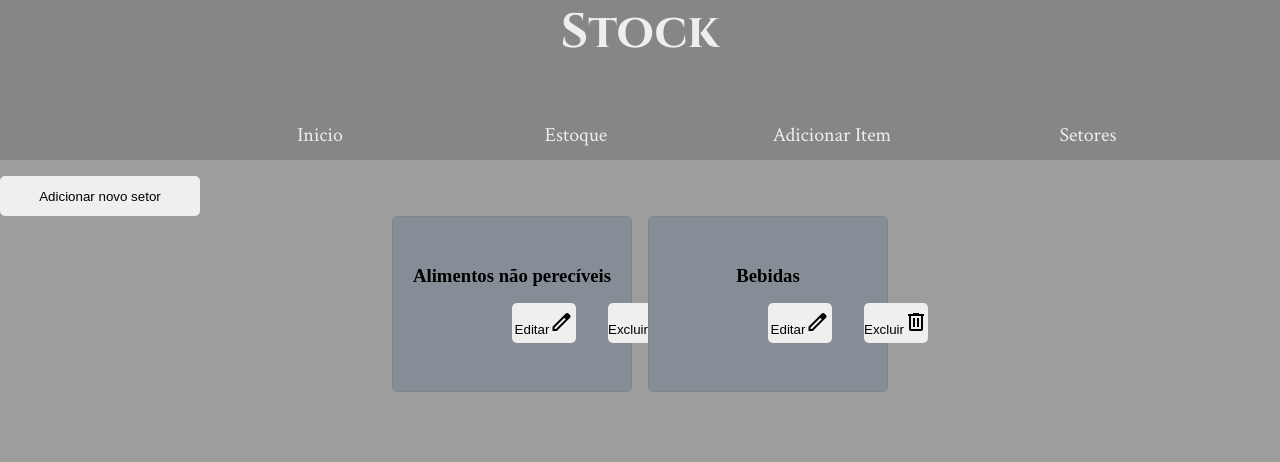
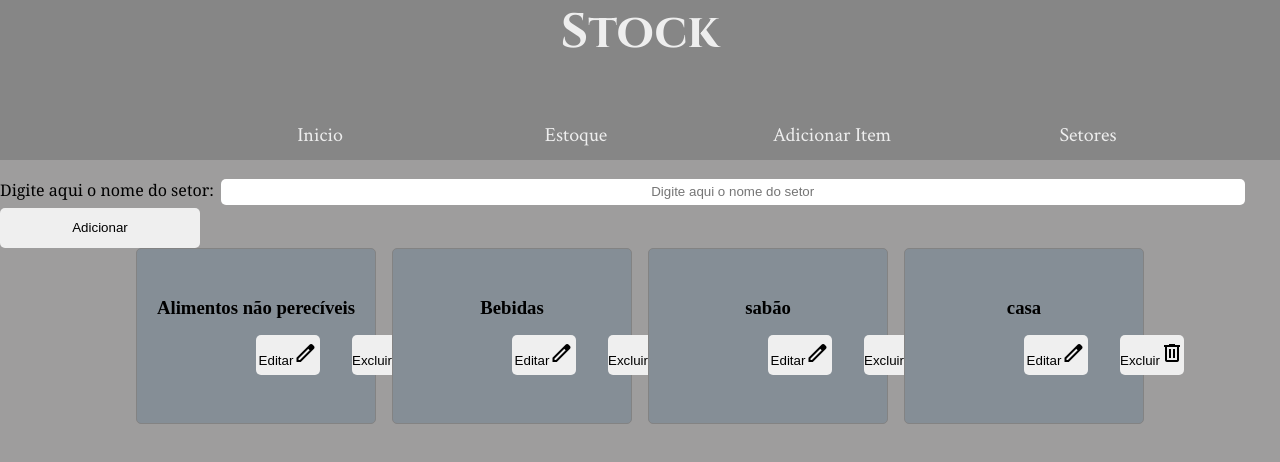
Before and after one commit to ismaelmartins5254/Stock, a React (Vite) app: page /AddSetor in a window 1280 px wide. Both pictures are taken after a click on the button "Adicionar novo setor". Shown: the top 462 px of the page. Built offline with nearby package versions, Linux system fonts and the light colour scheme; no server answers; data requests are answered from the project's data file.

Commit message:
sistema de adicionar novo setor concluido, falta estilização

```diff
--- a/db.json
+++ b/db.json
@@ -8,6 +8,14 @@
     {
       "id": 6,
       "name": "Bebidas"
+    },
+    {
+      "name": "sabão",
+      "id": 8
+    },
+    {
+      "name": "casa",
+      "id": 10
     }
   ]
 }
--- a/src/components/pages/AddSetor.jsx
+++ b/src/components/pages/AddSetor.jsx
@@ -5,6 +5,7 @@ import Style from './AddSetor.module.css'
 import Inputs from "../form/Inputs"
 import Button from "../form/Button"
 import Cards from "../layout/Cards"
+import Message from '../layout/Message'
 
 
 function AddSetor() {
@@ -12,10 +13,12 @@ function AddSetor() {
   let [setor, setSetor] = useState('')
   let [ItensSaves, setItensSaves] = useState('')
   let [ItenEdit, setItenEdit] = useState('')
-  let [TextEdit, setTextEdit] = useState('')
+  let [TextAdd, setTextAdd] = useState(false)
+  let [message, setMessage] = useState(false)
+  let [Type, setType] = useState('')
+  let [Text, setText] = useState('')
 
-
-  useEffect(() => {
+  useEffect(() => { //pegando todos os itens já adicionados no "BD" useEffect para executar uma vez
     fetch('http://localhost:5000/types')
       .then((res) => res.json())
       .then((data) => {
@@ -24,7 +27,7 @@ function AddSetor() {
       .catch((err) => console.log(err))
   }, [])
 
-  const Adsetor = async (e) => {
+  const Adsetor = async (e) => { //sistema de adicionar item no "BD" com async function
     e.preventDefault()
     let res = await fetch('http://localhost:5000/types', {
       method: 'POST',
@@ -35,11 +38,29 @@ function AddSetor() {
         "name": `${setor}`
       })
     })
-    let data = res.json()
-    console.log(data)
+    try { //tratamento do sucesso ao adicionar o item
+      setMessage(true)
+      setType('success')
+      setText('O Item será adicionado em instantes')
+      setTimeout(() => {
+        setMessage(false)
+        location.reload()
+      }, 1000)
+    } catch (error) { //tratamento de erro ao adicionar o item
+      console.log(error)
+      setMessage(true)
+      setType('error')
+      setText('Ocorreu algum problema ao adicionar, por favor tente novamente. :)')
+      setTimeout(() => {
+        setMessage(false)
+      }, 1000)
+      return
+    }
+
+
   }
 
-  const edit = (e) => {
+  const edit = (e) => { //pegando o valor do item para fazer a edição do mesmo
     let iten = e.target
     let parent = iten.closest('section')
     setItenEdit(parent.firstChild)
@@ -48,14 +69,19 @@ function AddSetor() {
 
   return (
     <>
+      {message && ( // menssagem especificando se o item foi adicionado ou não
+        <Message
+          type={Type}
+          text={Text}
+        />
+      )}
 
-      {ItenEdit ? (
+      {ItenEdit && ( //sistema para edição dos itens
         <div>
           <Inputs
             type='text'
             place='o nome do setor'
             ValueLabel='Digite aqui o nome do setor: '
-            change={e => setSetor(e.target.value)}
             value={ItenEdit.innerText}
           />
           <Button
@@ -63,29 +89,40 @@ function AddSetor() {
 
           />
         </div>
+      )}
+
+      {TextAdd ? ( // sistema para adicionar os itens
+        <div>
+          <Inputs
+            type='text'
+            place='o nome do setor'
+            ValueLabel='Digite aqui o nome do setor: '
+            change={e => setSetor(e.target.value)}
+          />
+          <Button
+            text='Adicionar'
+            onclick={Adsetor}
+          />
+        </div>
       ) : (
         <Button
           text='Adicionar novo setor'
-          onclick={Adsetor}
+          onclick={() => setTextAdd(true)}
         />
       )}
 
 
-      {ItensSaves && (
+      {ItensSaves && ( //mostrando os itens já adicionados na tela
         <>
-
           <div className={Style.cards} >
             {ItensSaves.map((iten) => (
-
-              <Cards //the exclusion system is on the Cards page
+              <Cards //o sistema de exclusão dos itens está na página Cards
                 name={iten.name}
                 key={iten.id}
                 location='types'
                 id={iten.id}
                 ButtonEditIten={edit}
-
               />
-
             ))}
           </div>
         </>
```
